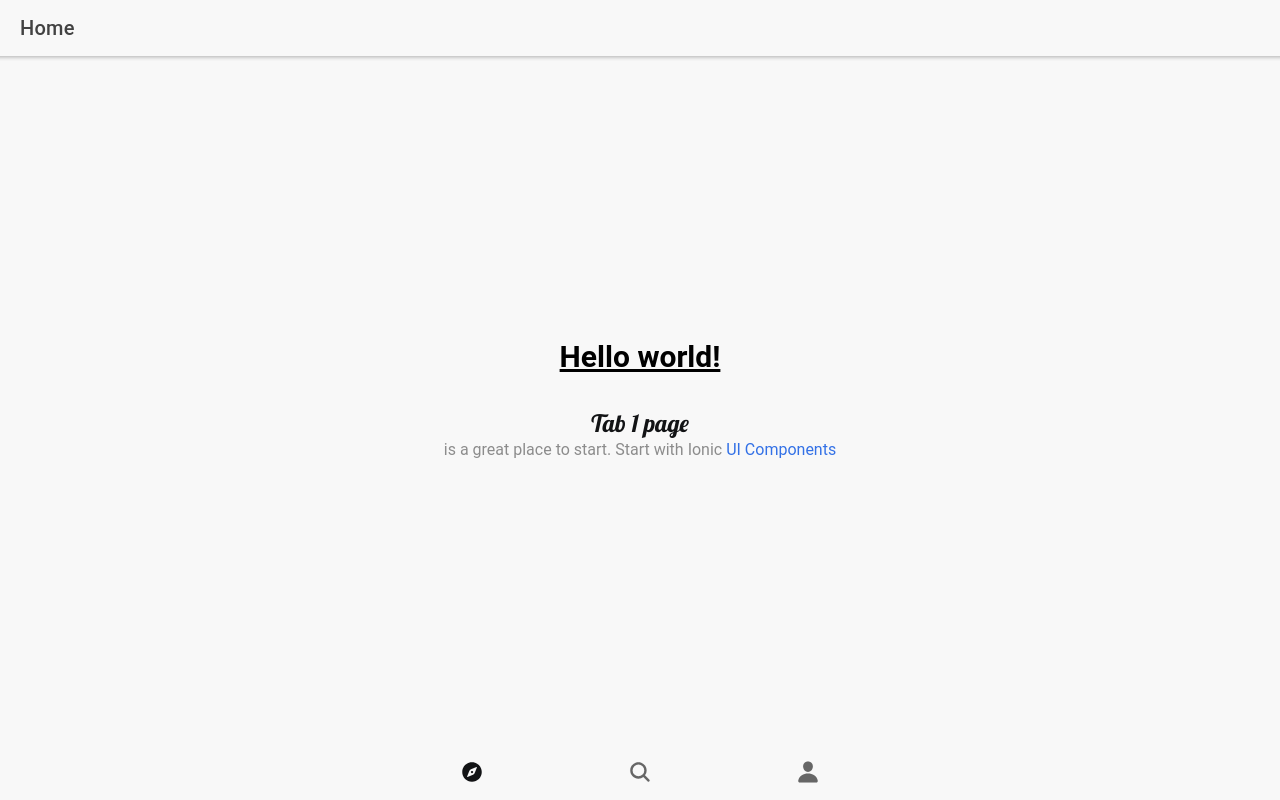
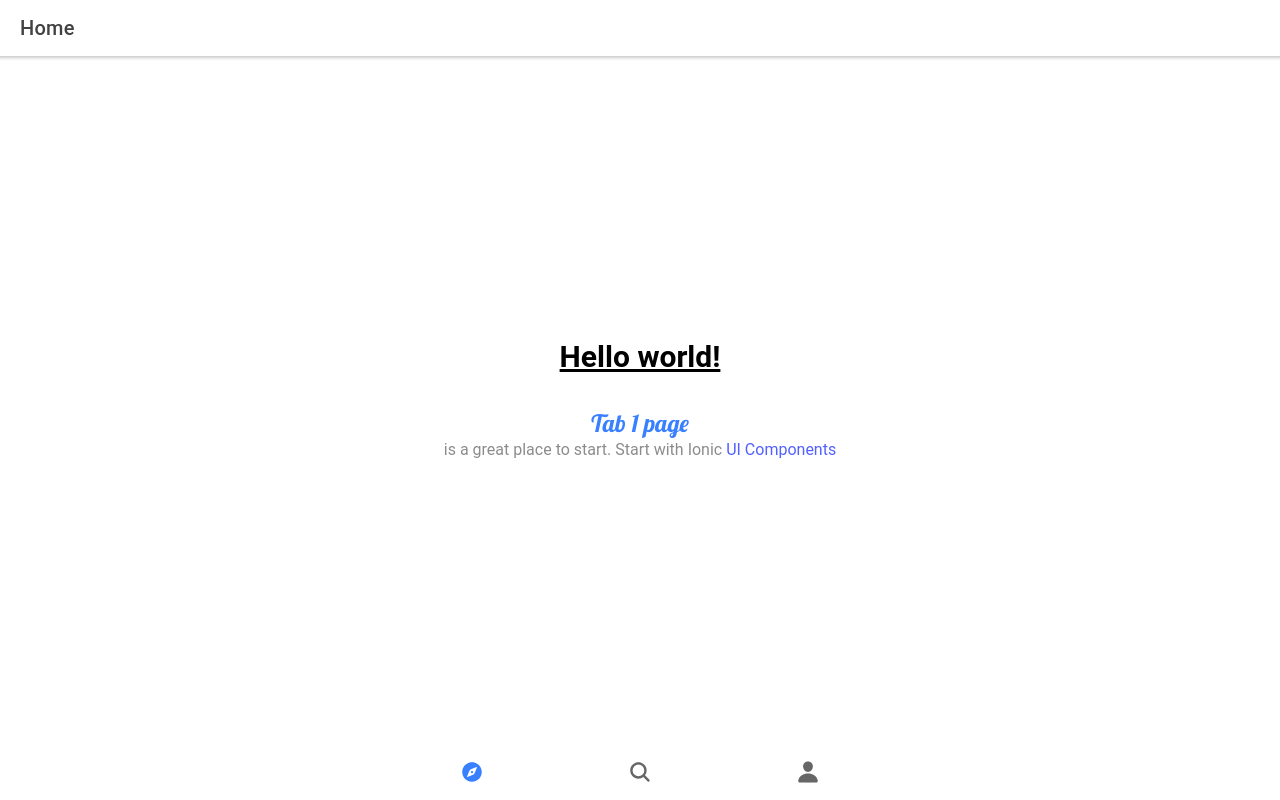
Before and after one commit to fluid-design-io/cs-160-final-project, a React (Create React App) app: page /tab1 in a window 1280 px wide. Built offline with nearby package versions, Linux system fonts and the light colour scheme.

Commit message:
style updates

```diff
--- a/public/index.html
+++ b/public/index.html
@@ -2,7 +2,7 @@
 <html lang="en">
   <head>
     <meta charset="utf-8" />
-    <title>OpenFoto</title>
+    <title>Ionic App</title>
 
     <base href="/" />
 
@@ -24,7 +24,7 @@
 
     <!-- add to homescreen for ios -->
     <meta name="apple-mobile-web-app-capable" content="yes" />
-    <meta name="apple-mobile-web-app-title" content="OpenFoto" />
+    <meta name="apple-mobile-web-app-title" content="Ionic App" />
     <meta name="apple-mobile-web-app-status-bar-style" content="black" />
   </head>
 
--- a/src/theme/variables.css
+++ b/src/theme/variables.css
@@ -4,40 +4,31 @@ http://ionicframework.com/docs/theming/ */
 /** Ionic CSS Variables **/
 
 :root {
-  --ion-background-color: #f8f8f8;
-
-  --ion-color-primary: #121315;
-  --ion-color-primary-rgb: 18, 19, 21;
+  --ion-color-primary: #3880ff;
+  --ion-color-primary-rgb: 56, 128, 255;
   --ion-color-primary-contrast: #ffffff;
   --ion-color-primary-contrast-rgb: 255, 255, 255;
-  --ion-color-primary-shade: #101112;
-  --ion-color-primary-tint: #2a2b2c;
+  --ion-color-primary-shade: #3171e0;
+  --ion-color-primary-tint: #4c8dff;
 
-  --ion-button-primary: #3371e6;
-  --ion-button-primary-rgb: 51, 113, 230;
-  --ion-button-primary-contrast: #ffffff;
-  --ion-button-primary-contrast-rgb: 255, 255, 255;
-  --ion-button-primary-shade: #2d63ca;
-  --ion-button-primary-tint: #477fe9;
+  --ion-color-secondary: #5260ff;
+  --ion-color-secondary-rgb: 82, 96, 255;
+  --ion-color-secondary-contrast: #ffffff;
+  --ion-color-secondary-contrast-rgb: 255, 255, 255;
+  --ion-color-secondary-shade: #4854e0;
+  --ion-color-secondary-tint: #6370ff;
 
-  --ion-color-secondary: #d7d8db;
-  --ion-color-secondary-rgb: 215, 216, 219;
-  --ion-color-secondary-contrast: #000000;
-  --ion-color-secondary-contrast-rgb: 0, 0, 0;
-  --ion-color-secondary-shade: #bdbec1;
-  --ion-color-secondary-tint: #dbdcdf;
-
-  --ion-color-tertiary: #3371e6;
-  --ion-color-tertiary-rgb: 51, 113, 230;
+  --ion-color-tertiary: #5260ff;
+  --ion-color-tertiary-rgb: 82, 96, 255;
   --ion-color-tertiary-contrast: #ffffff;
-  --ion-color-tertiary-contrast-rgb: 0, 0, 0;
-  --ion-color-tertiary-shade: #2d63ca;
-  --ion-color-tertiary-tint: #477fe9;
+  --ion-color-tertiary-contrast-rgb: 255, 255, 255;
+  --ion-color-tertiary-shade: #4854e0;
+  --ion-color-tertiary-tint: #6370ff;
 
   --ion-color-success: #2dd36f;
   --ion-color-success-rgb: 45, 211, 111;
-  --ion-color-success-contrast: #ffffff;
-  --ion-color-success-contrast-rgb: 255, 255, 255;
+  --ion-color-success-contrast: #000000;
+  --ion-color-success-contrast-rgb: 0, 0, 0;
   --ion-color-success-shade: #28ba62;
   --ion-color-success-tint: #42d77d;
 
@@ -55,17 +46,10 @@ http://ionicframework.com/docs/theming/ */
   --ion-color-danger-shade: #cf3c4f;
   --ion-color-danger-tint: #ed576b;
 
-  --ion-color-dark: #222428;
-  --ion-color-dark-rgb: 34, 36, 40;
-  --ion-color-dark-contrast: #ffffff;
-  --ion-color-dark-contrast-rgb: 255, 255, 255;
-  --ion-color-dark-shade: #1e2023;
-  --ion-color-dark-tint: #383a3e;
-
-  --ion-color-medium: #7b7d84;
+  --ion-color-medium: #92949c;
   --ion-color-medium-rgb: 146, 148, 156;
-  --ion-color-medium-contrast: #ffffff;
-  --ion-color-medium-contrast-rgb: 255, 255, 255;
+  --ion-color-medium-contrast: #000000;
+  --ion-color-medium-contrast-rgb: 0, 0, 0;
   --ion-color-medium-shade: #808289;
   --ion-color-medium-tint: #9d9fa6;
 
@@ -73,16 +57,8 @@ http://ionicframework.com/docs/theming/ */
   --ion-color-light-rgb: 244, 245, 248;
   --ion-color-light-contrast: #000000;
   --ion-color-light-contrast-rgb: 0, 0, 0;
-  --ion-color-light-shade: #e5e6e8;
+  --ion-color-light-shade: #d7d8da;
   --ion-color-light-tint: #f5f6f9;
-
-  --ion-item-background: #ffffff;
-  --ion-item-background-rgb: 255, 255, 255;
-
-  --border-color: var(
-    --ion-toolbar-border-color,
-    var(--ion-border-color, var(--ion-color-step-100, rgba(0, 0, 0, 0.1)))
-  );
 }
 @media (prefers-color-scheme: dark) {
   /*
@@ -91,33 +67,26 @@ http://ionicframework.com/docs/theming/ */
    */
 
   body {
-    --ion-color-primary: #f8f8f8;
-    --ion-color-primary-rgb: 248, 248, 248;
-    --ion-color-primary-contrast: #000000;
-    --ion-color-primary-contrast-rgb: 0, 0, 0;
-    --ion-color-primary-shade: #dadada;
-    --ion-color-primary-tint: #f9f9f9;
+    --ion-color-primary: #3880ff;
+    --ion-color-primary-rgb: 56, 128, 255;
+    --ion-color-primary-contrast: #ffffff;
+    --ion-color-primary-contrast-rgb: 255, 255, 255;
+    --ion-color-primary-shade: #3171e0;
+    --ion-color-primary-tint: #4c8dff;
 
-    --ion-button-primary: #3066cb;
-    --ion-button-primary-rgb: 48, 102, 203;
-    --ion-button-primary-contrast: #ffffff;
-    --ion-button-primary-contrast-rgb: 255, 255, 255;
-    --ion-button-primary-shade: #3261b8;
-    --ion-button-primary-tint: #507cce;
-
-    --ion-color-secondary: #383838;
-    --ion-color-secondary-rgb: 56, 56, 56;
+    --ion-color-secondary: #5260ff;
+    --ion-color-secondary-rgb: 82, 96, 255;
     --ion-color-secondary-contrast: #ffffff;
     --ion-color-secondary-contrast-rgb: 255, 255, 255;
-    --ion-color-secondary-shade: #313131;
-    --ion-color-secondary-tint: #4c4c4c;
+    --ion-color-secondary-shade: #4854e0;
+    --ion-color-secondary-tint: #6370ff;
 
-    --ion-color-tertiary: #3066cb;
-    --ion-color-tertiary-rgb: 48, 102, 203;
+    --ion-color-tertiary: #5260ff;
+    --ion-color-tertiary-rgb: 82, 96, 255;
     --ion-color-tertiary-contrast: #ffffff;
     --ion-color-tertiary-contrast-rgb: 255, 255, 255;
-    --ion-color-tertiary-shade: #3261b8;
-    --ion-color-tertiary-tint: #507cce;
+    --ion-color-tertiary-shade: #4854e0;
+    --ion-color-tertiary-tint: #6370ff;
 
     --ion-color-success: #2fdf75;
     --ion-color-success-rgb: 47, 223, 117;
```
